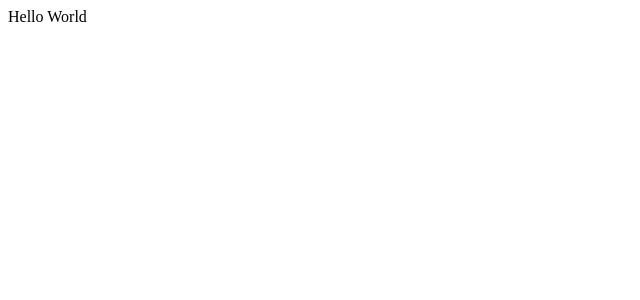
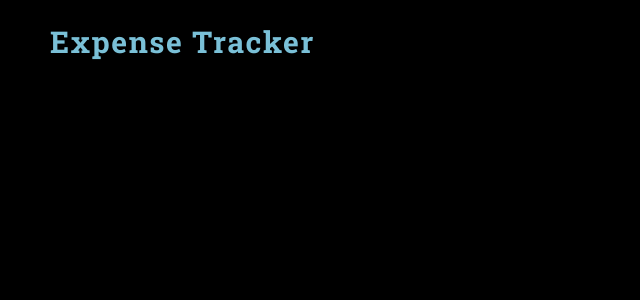
Before and after one commit to praneetwalvekar33/expense-tracker-react, a React (Create React App) app: page / in a window 1280 px wide. Shown: the top 300 px of the page, without its empty margins (0-640 px from the left). Built offline with nearby package versions, Linux system fonts and the light colour scheme.

Commit message:
feat- Header of the app

```diff
--- /dev/null
+++ b/src/App.css
@@ -0,0 +1,15 @@
+@import url("https://fonts.googleapis.com/css?family=Roboto+Slab:100,300,400,700");
+@import url("https://fonts.googleapis.com/css?family=Raleway:300,300i,400,400i,500,500i,600,600i,700,700i,800,800i,900,900i");
+
+:root{
+    --font-roboto: "Roboto Slab", serif;
+    --font-raleway: "Raleway", sans-serif;
+    --background-color: #000000;
+}
+
+body{
+    margin: 0;
+    height: 0;
+    font-family: var(--font-roboto);
+    background: var(--background-color);
+}
--- a/src/App.js
+++ b/src/App.js
@@ -1,11 +1,12 @@
 import React from 'react';
+
+import Header from './components/header/Header';
+import './App.css'
 
 const App = () => {
 
     return (
-        <div>
-            Hello World
-        </div>
+        <Header/>
     )
 }
 
--- /dev/null
+++ b/src/components/header/Header.css
@@ -0,0 +1,12 @@
+div{
+    width: 265px;
+    height: 35px;
+    margin-left: 25px;
+    margin-top: 22px;
+
+    color: #7AC0D7;
+    font-size: 30px;
+    font-weight: 900;
+    font-style: normal;
+    letter-spacing: 0.05em;
+}
--- /dev/null
+++ b/src/components/header/Header.jsx
@@ -0,0 +1,15 @@
+import React from 'react';
+
+import './Header.css';
+
+
+const Header = () => {
+
+    return (
+        <div>
+            Expense Tracker
+        </div>
+    )
+}
+
+export default  Header;
```
